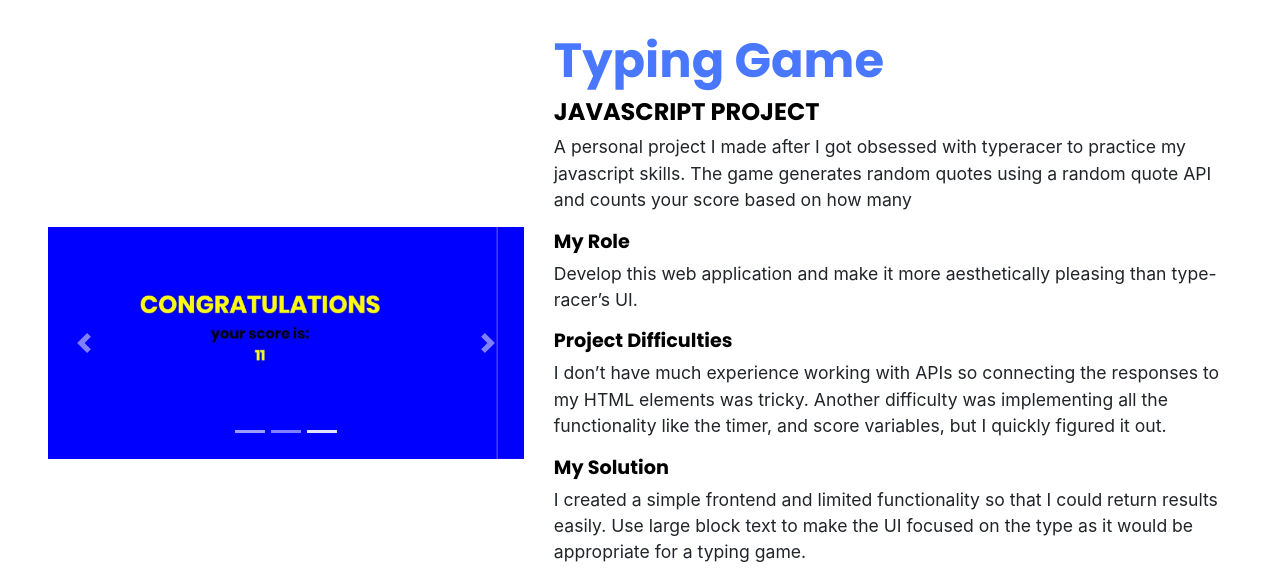
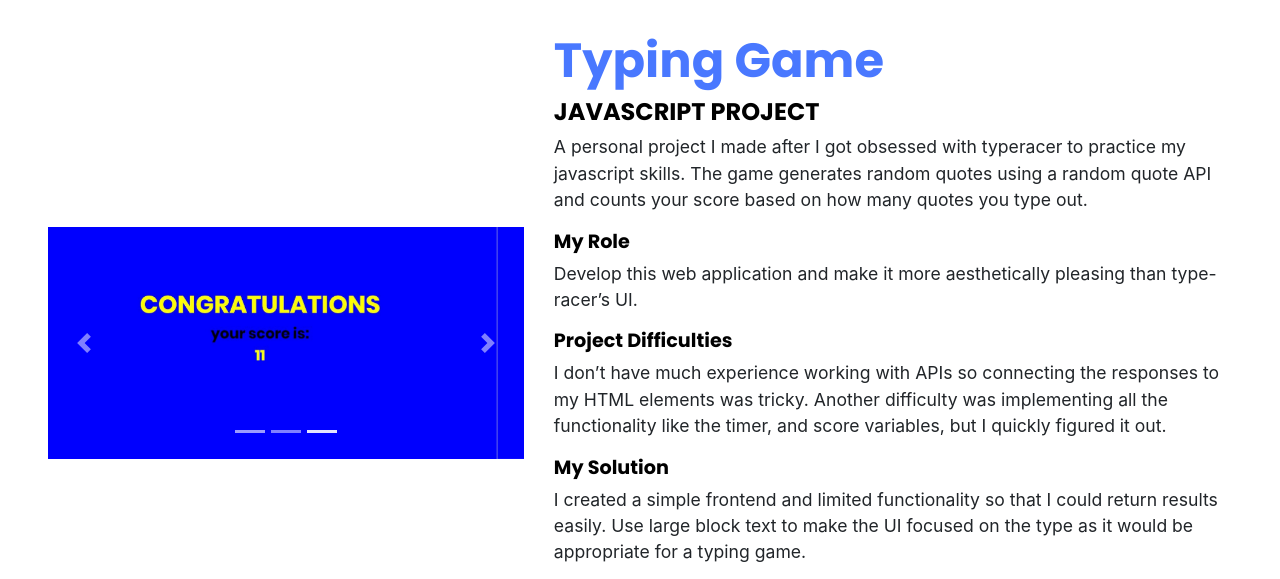
Before and after one commit to ravsneha/portfolio, a website: page dist/index.html in a window 1280 px wide. Shown: the part 3500-4079 px from the top of the page. Drawn offline with nearby package versions, Linux system fonts and the light colour scheme.

Commit message:
ending sentence in typing game

```diff
--- a/dist/index.html
+++ b/dist/index.html
@@ -324,7 +324,7 @@
           <div class="project-text">
             <h2 class="blue">Typing Game</h2>
             <h4>JAVASCRIPT PROJECT</h4>
-            <p>A personal project I made after I got obsessed with typeracer to practice my javascript skills. The game generates random quotes using a random quote API and counts your score based on how many </p>
+            <p>A personal project I made after I got obsessed with typeracer to practice my javascript skills. The game generates random quotes using a random quote API and counts your score based on how many quotes you type out.</p>
             <h5>My Role</h5>
             <p>Develop this web application and make it more aesthetically pleasing than type-racer’s UI.</p>
             <h5>Project Difficulties</h5>
```
